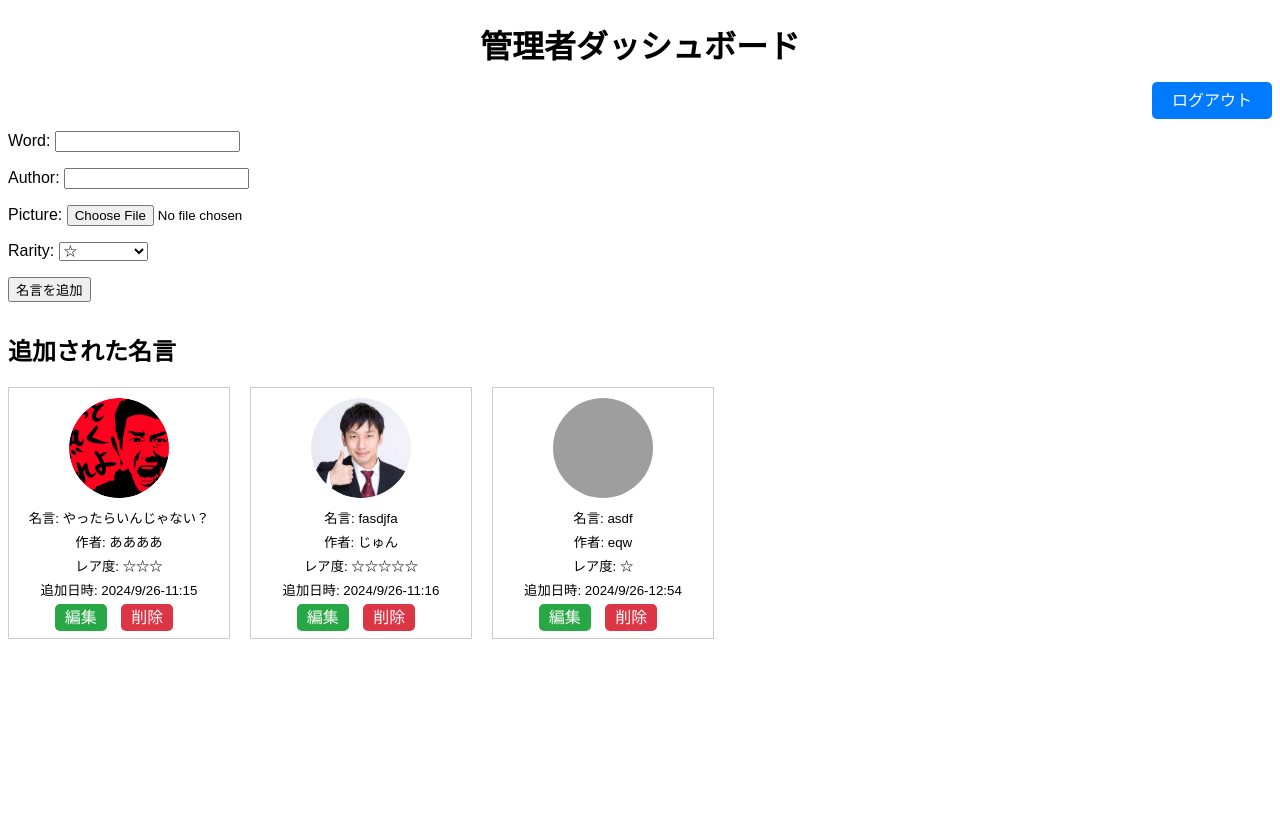
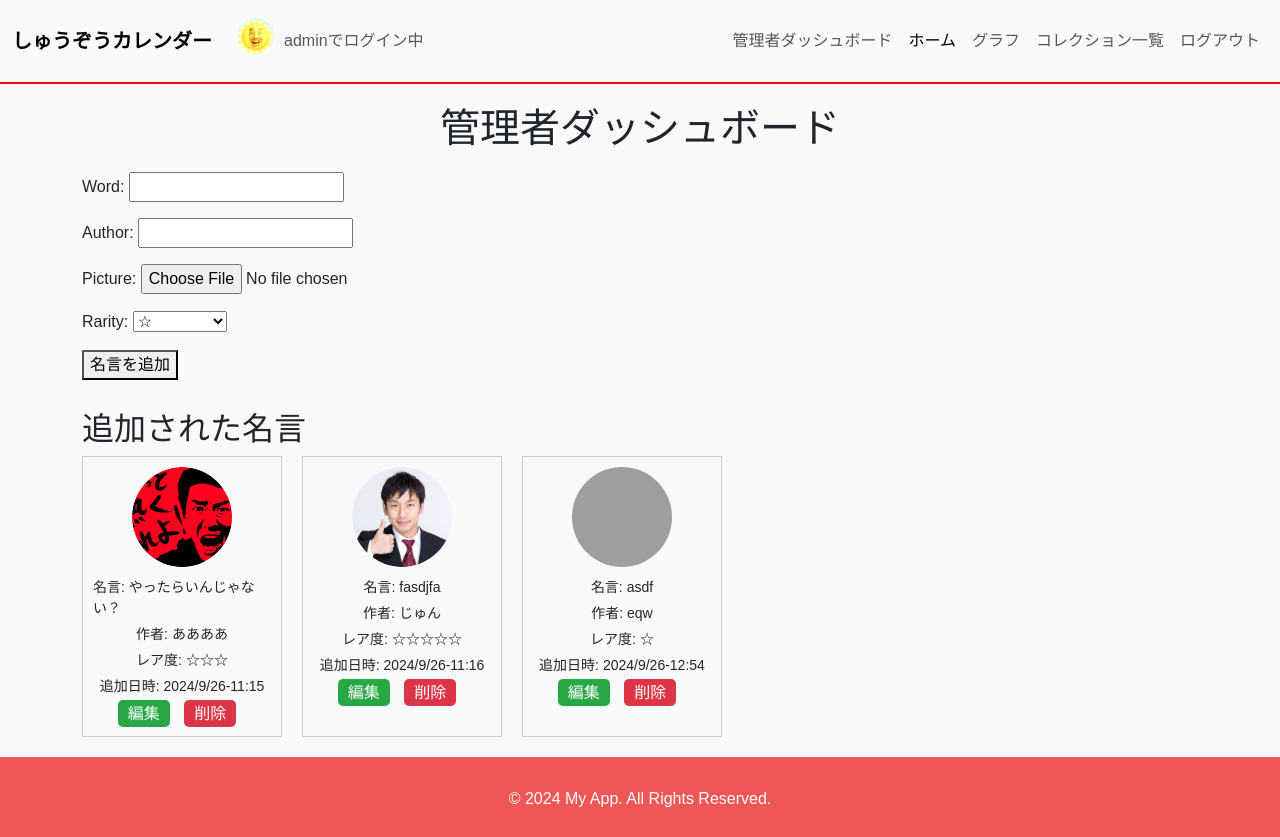
Before and after one commit to OkaTakaaki/hackz, a Django app: page /admin-dashboard/ in a window 1280 px wide. Before the commit the page ends 639 px from the top, so only its background shows below. Run offline with Django 4.2, Linux system fonts and the light colour scheme; a user stored in the database is signed in; data comes from the database, SQL or seed files in the repository; both versions use the stored data as it was after the commit; grey boxes are pictures that could not be loaded.

Commit message:
css 基本色:赤に

```diff
--- a/app/static/css/styles.css
+++ b/app/static/css/styles.css
@@ -1,6 +1,6 @@
 body {
     font-family: Arial, sans-serif;
-    background-color: #f8f9fa; /* 背景色を薄いグレーに */
+    background-color: #de5c3c; /* 背景色を薄いグレーに */
 }
 
 /* ナビゲーションバーのスタイル */
--- a/app/templates/admin_dashboard.html
+++ b/app/templates/admin_dashboard.html
@@ -1,5 +1,6 @@
-<!DOCTYPE html>
-<html lang="ja">
+{% extends "app/base.html" %}
+
+{% block content %}
 <head>
     <meta charset="UTF-8">
     <title>管理者ダッシュボード</title>
@@ -74,10 +75,6 @@
 
     <h1>管理者ダッシュボード</h1>
 
-    <div class="logout">
-        <a href="{% url 'app:admin_logout' %}">ログアウト</a>
-    </div>
-
     <form method="post" enctype="multipart/form-data">
         {% csrf_token %}
         {{ form.as_p }}
@@ -103,3 +100,5 @@
 
 </body>
 </html>
+
+{% endblock %}
--- a/app/templates/app/base.html
+++ b/app/templates/app/base.html
@@ -4,7 +4,7 @@
 <head>
     <meta charset="UTF-8">
     <meta name="viewport" content="width=device-width, initial-scale=1.0">
-    <title>しゅうぞうカレンダー</title>
+    <title>マツオカレンダー</title>
     <link rel="stylesheet" href="https://cdn.jsdelivr.net/npm/bootstrap@5.3.0/dist/css/bootstrap.min.css">
 
     {% load static %}
@@ -17,8 +17,8 @@
 
         /* ナビゲーションバーのスタイル */
         .navbar {
-            background-color: #e9ecef; /* ナビゲーションバーの背景色 */
-            border-bottom: 2px solid #343a40; /* 下部に線を引く */
+            background-color: #faf8f8; /* ナビゲーションバーの背景色 */
+            border-bottom: 2px solid #f70000; /* 下部に線を引く */
         }
 
         .navbar-brand {
@@ -32,7 +32,7 @@
         footer {
             margin-top: 20px;
             padding: 10px 0;
-            background-color: #343a40;
+            background-color: #ef5757;
             color: white;
             text-align: center;
         }
@@ -54,7 +54,7 @@
             {% if user.is_authenticated %}
             <a class="navbar-brand" href="{% url 'app:mycalendar' year='2024' month='9' %}">しゅうぞうカレンダー</a>
             {% else %}
-            <a class="navbar-brand" href="/">しゅうぞうカレンダー</a>
+            <a class="navbar-brand" href="/">マツオカレンダー</a>
             {% endif %}
 
             <!-- ユーザーがログインしている場合、ユーザー名とカスタム画像を表示 -->
--- a/app/templates/app/collection_list.html
+++ b/app/templates/app/collection_list.html
@@ -36,7 +36,7 @@
         <option value="4" {% if request.GET.rarity == '4' %}selected{% endif %}>☆☆☆☆</option>
         <option value="5" {% if request.GET.rarity == '5' %}selected{% endif %}>☆☆☆☆☆</option>
     </select>
-    <button type="submit">絞り込み</button>
+    <button type="submit" class="btn btn-outline-danger">絞り込み</button>
 </form>
 
 <!-- コレクションのリスト -->
--- a/app/templates/app/mycalendar.html
+++ b/app/templates/app/mycalendar.html
@@ -6,8 +6,8 @@
     <h1 class="text-center">{{ year }}年{{ month }}月のカレンダー</h1>
     <div class="month-calendar">
         <div>
-            <a href="{% url 'app:mycalendar' year=previous_year month=previous_month %}">先月</a>
-            <a href="{% url 'app:mycalendar' year=next_year month=next_month %}">翌月</a>
+            <a href="{% url 'app:mycalendar' year=previous_year month=previous_month %}" style="color:red;">先月</a>
+            <a href="{% url 'app:mycalendar' year=next_year month=next_month %}" style="color:red;">翌月</a>
         </div>
         <table class="table table-bordered">
             <thead class="thead-light">
@@ -27,7 +27,7 @@
                         {% for day in week %}
                             <td class="text-center">
                                 {% if day != 0 %}
-                                    <h4><a href="{% url 'app:mycalendar_with_date' year=year month=month day=day %}">{{ day }}</a></h4>
+                                    <h4><a href="{% url 'app:mycalendar_with_date' year=year month=month day=day %}" style="color:red;">{{ day }}</a></h4>
                                 {% else %}
                                     &nbsp;  <!-- 空白セル -->
                                 {% endif %}
--- a/app/templates/app/mycalendar_with_date.html
+++ b/app/templates/app/mycalendar_with_date.html
@@ -47,7 +47,7 @@
                             </div>
 
                             <div class="text-center mt-4">
-                                <button type="submit" class="btn btn-primary btn-lg">保存</button>
+                                <button type="submit" class="btn btn-outline-danger">保存</button>
                             </div>
                         </form>
                     </div>
@@ -82,7 +82,7 @@
                             </div>
 
                             <div class="text-center mt-4">
-                                <button type="submit" class="btn btn-primary btn-lg">保存</button>
+                                <button type="submit" class="btn btn-outline-danger">保存</button>
                             </div>
                         </form>
                     </div>
--- a/app/templates/app/plot.html
+++ b/app/templates/app/plot.html
@@ -5,8 +5,8 @@
     <!-- タイトル -->
         <h1 class="text-center">{{ year }}年{{ month }}月のグラフ</h1>
         <div>
-            <a href="/plot/{{previous_year}}/{{previous_month}}">先月</a>
-            <a href="/plot/{{next_year}}/{{next_month}}">翌月</a>
+            <a href="/plot/{{previous_year}}/{{previous_month}}" style="color:red;">先月</a>
+            <a href="/plot/{{next_year}}/{{next_month}}" style="color:red;">翌月</a>
         </div>
     </div>
 
--- a/app/templates/index.html
+++ b/app/templates/index.html
@@ -5,13 +5,13 @@
   <h3>{{ user }}さんこんにちは！<h3>
   <form action="signout" method="post">
     {% csrf_token %}
-    <input type="submit" value="ログアウト" />
+    <input type="submit" class="btn btn-outline-danger" value="ログアウト" />
   </form>
 </div>
 {% else %}
 <div>
-  <a href="signup">新規登録</a></p>
-  <a href="signin">ログイン</a></p>
+  <a href="signup" class="btn btn-outline-danger">新規登録</a></p>
+  <a href="signin" class="btn btn-outline-danger">ログイン</a></p>
 </div>
 {% endif %}
 {% endblock %}
--- a/app/templates/signin.html
+++ b/app/templates/signin.html
@@ -22,9 +22,9 @@
         <label for="password">パスワード:</label>
         <input type="password" name="password" id="password" required><br>
 
-        <button type="submit">サインイン</button>
+        <button type="submit" class="btn btn-outline-danger">サインイン</button>
     </form>
-    <p>新しいアカウントを作成しますか？ <a href="{% url 'app:signup' %}">新規登録はこちら</a></p>
+    <p>新しいアカウントを作成しますか？ <a href="{% url 'app:signup' %}" style="color:red;">新規登録はこちら</a></p>
 </body>
 </html>
 {% endblock %}
--- a/app/templates/signup.html
+++ b/app/templates/signup.html
@@ -31,9 +31,9 @@
         <label for="password">パスワード:</label>
         <input type="password" name="password" id="password" required><br>
 
-        <button type="submit">サインアップ</button>
+        <button type="submit" class="btn btn-outline-danger">サインアップ</button>
     </form>
-    <p>既にアカウントをお持ちですか？ <a href="{% url 'app:signin' %}">ログインはこちら</a></p>
+    <p>既にアカウントをお持ちですか？ <a href="{% url 'app:signin' %}" class="btn btn-outline-danger">ログインはこちら</a></p>
 </body>
 </html>
 {% endblock %}
```
Also changed, not shown: db.sqlite3. Lines whose indentation alone changed are shown as unchanged.
